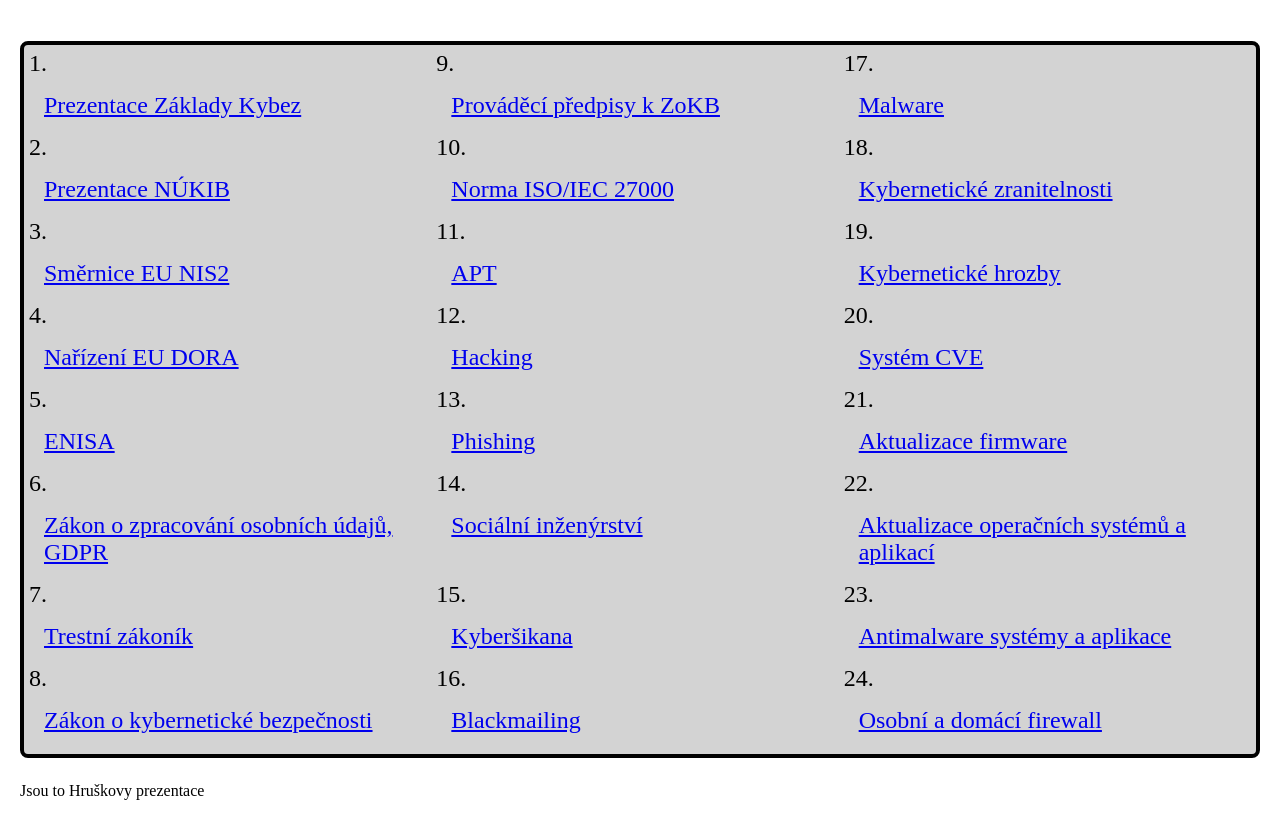
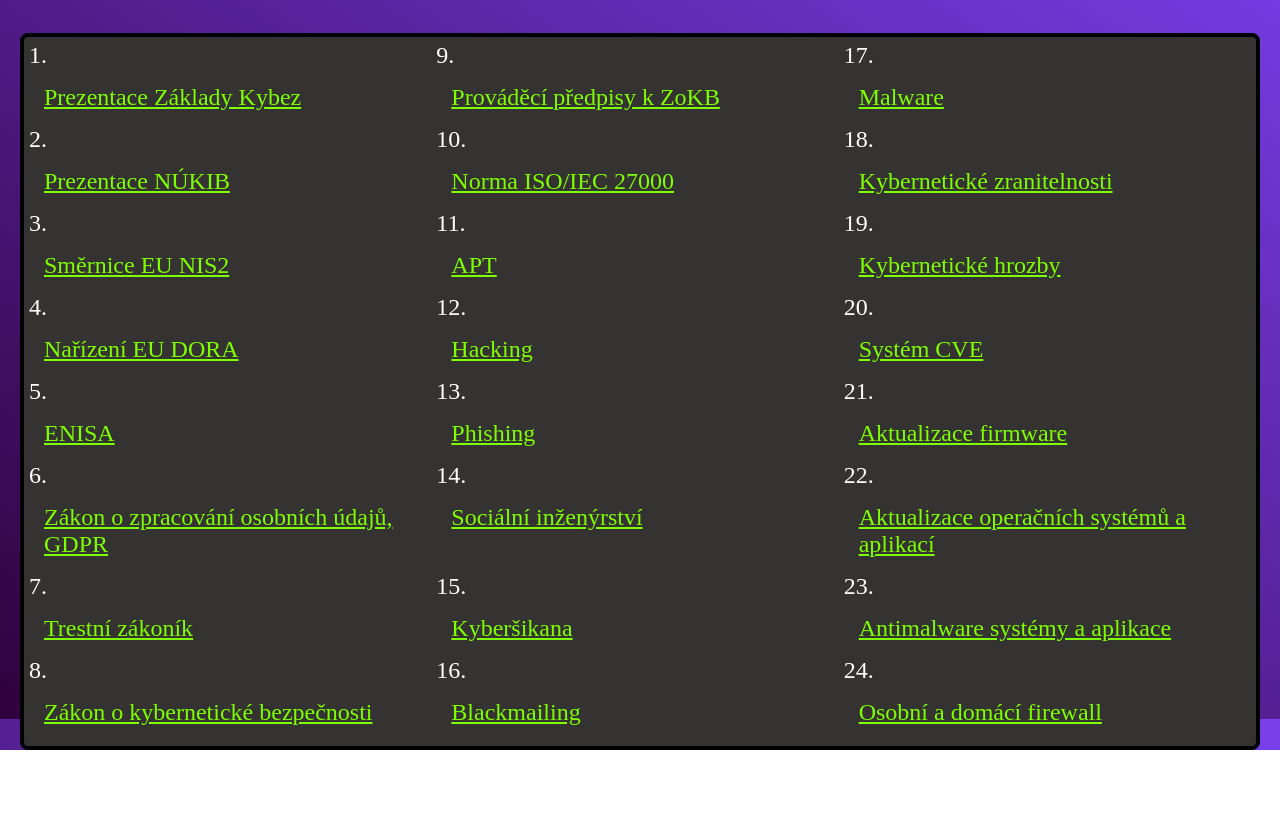
Before and after one commit to Voppik/Pomucka, a website: page kybez.html in a window 1280 px wide. Shown: the part 121-941 px from the top of the page. After the commit the page ends 871 px from the top, so only its background shows below. Drawn offline with Linux system fonts and the light colour scheme.

Commit message:
Add files via upload
pomucka ver3

```diff
--- a/kybez.html
+++ b/kybez.html
@@ -2,9 +2,10 @@
 <html lang="en">
 <head>
     <meta charset="UTF-8">
-    <meta name="viewport" content="width=device-width, initial-scale=1.0"
+    <meta name="viewport" content="width=device-width, initial-scale=1.0">
     <title>Prezentace Kybez</title>
     <link rel="stylesheet" href="style.css">
+    <script src="index.js"></script>
 </head>
 <body>
 <header>
@@ -12,7 +13,6 @@
     <p>Kdyby nahodou tak on to posila na teamsy.</p>
     <a href="index.html">Zpět</a>
 </header>
-<main>
 <div>
     <ol>
         <li><a href="https://orgpad.info/s/8IhQludR2mS">Prezentace Základy Kybez</a></li>
@@ -40,8 +40,6 @@
         <li><a href="https://orgpad.info/s/m-pxmtE611e">Antimalware systémy a aplikace</a></li>
         <li><a href="https://orgpad.info/s/DcFkWvNJal_">Osobní a domácí firewall</a></li>
     </ol>
-    <div>
-</main>
-<footer>Jsou to Hruškovy prezentace</footer>
+</div>
 </body>
 </html>
--- a/style.css
+++ b/style.css
@@ -1,12 +1,39 @@
+:root {
+    /* Hlavní barvy */
+    --bg-color: #067a85;
+    --text-color-white: #ffffff;
+    --btn-bg-black: #000000;
+    --btn-hover: #252525;
+    --active-color: #7dff00;
+    --active-hover: #79ed12;
+
+    /* Gradienty */
+    --sidebar-grad-start: #30013c;
+    --sidebar-grad-end: #7940ed;
+    --main-grad-start: #1d8877;
+    --main-grad-end: #060b5c;
+
+    /* Rozměry a mezery */
+    --gap-size: 20px;
+    --padding-size: 20px;
+    --btn-radius: 15px;
+}
+
+* {
+    box-sizing: border-box;
+}
 
 body {
     margin: 20px;
+    background: linear-gradient(to top right, var(--sidebar-grad-start), var(--sidebar-grad-end));
+    height: 100vh;
 }
 
 a {
     display: flex;
     flex-direction: column;
     padding: 15px;
+    color: var(--active-color);
 }
 
 table {
@@ -18,7 +45,7 @@ table {
 }
 
 tr, ol {
-    background-color: lightgray;
+    background-color: #353232;
 }
 
 ol {
@@ -31,6 +58,7 @@ ol {
     font-size: x-large;
     padding: 5px;
     border-radius: 8px;
+    color: var(--text-color-white);
 }
 
 .data-table-dva {
@@ -38,10 +66,11 @@ ol {
 }
 
 main {
+
 }
 
-td {
-
+td, th {
+    color: var(--text-color-white);
 }
 
 div {
@@ -54,10 +83,12 @@ header {
     align-items: center;
     margin: 0;
     padding: 0;
+    font-size: large;
 }
 
 header h1, p {
     padding: 10px;
+    color: var(--text-color-white);
 }
 
 @media (max-width: 768px) {
```
Also changed, not shown: index.html (+1 -3 lines). Lines whose indentation alone changed are shown as unchanged.
